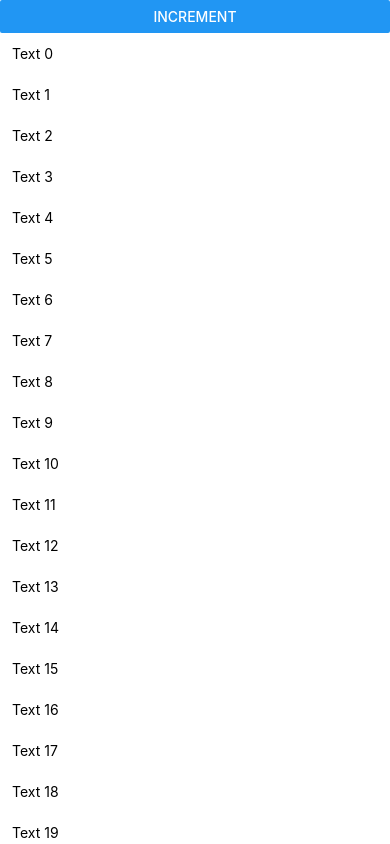
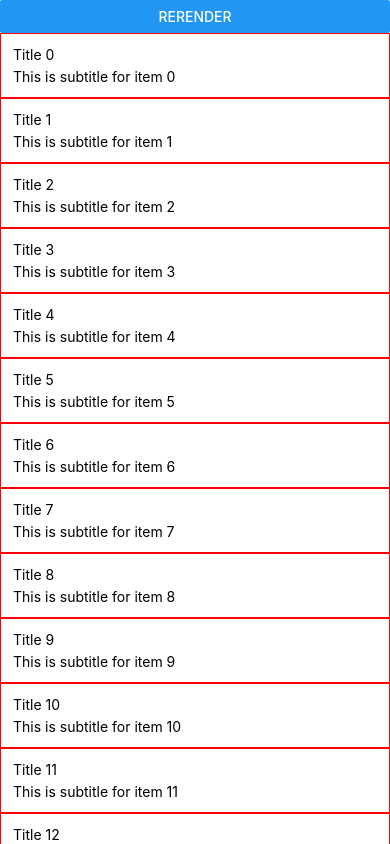
Before and after one commit to karan-zepto/styling-benchmarks, a React Native app: screen / in a window 390 px wide. Shown: the top 844 px of the page. Built offline with nearby package versions, Linux system fonts and the light colour scheme.

Commit message:
had app ready

```diff
--- a/package.json
+++ b/package.json
@@ -11,7 +11,8 @@
   },
   "dependencies": {
     "react": "18.3.1",
-    "react-native": "0.77.0"
+    "react-native": "0.77.0",
+    "zustand": "^5.0.3"
   },
   "devDependencies": {
     "@babel/core": "^7.25.2",
--- a/src/App.tsx
+++ b/src/App.tsx
@@ -1,24 +1,40 @@
-import React, {Profiler, ProfilerOnRenderCallback, useState} from 'react';
+import React, {
+  Profiler,
+  ProfilerOnRenderCallback,
+  useCallback,
+  useState,
+} from 'react';
 import {Button, View} from 'react-native';
 import Home from './components/Home';
+import LogBox from './LogBox';
+import useLogsStore from './store/useLogsStore';
 
 const App = () => {
   const [count, setCount] = useState(1);
+  const addLog = useLogsStore(state => state.addLog);
 
-  const onRender: ProfilerOnRenderCallback = (
-    id,
-    phase,
-    actualDuration, // time spent rendering the committed update
-  ) => {
-    console.log(`[Native] Pass ${count}: ${actualDuration} ms`);
-  };
+  const onRender: ProfilerOnRenderCallback = useCallback(
+    (
+      id,
+      phase,
+      actualDuration, // time spent rendering the committed update
+    ) => {
+      addLog(`[Native][${phase}] Pass ${count}: ${actualDuration} ms`);
+    },
+    [count, addLog],
+  );
+
+  const reRender = useCallback(() => {
+    setCount(prev => prev + 1);
+  }, []);
 
   return (
     <View>
-      <Button title="Increment" onPress={() => setCount(count + 1)} />
+      <Button title="Rerender" onPress={reRender} />
       <Profiler key={count} id="Home" onRender={onRender}>
         <Home />
       </Profiler>
+      <LogBox />
     </View>
   );
 };
--- /dev/null
+++ b/src/LogBox.tsx
@@ -0,0 +1,24 @@
+import React from 'react';
+import {ScrollView, StyleSheet, Text} from 'react-native';
+import useLogsStore from './store/useLogsStore';
+
+const LogBox = () => {
+  const logs = useLogsStore(state => state.logs);
+
+  return (
+    <ScrollView style={styles.root}>
+      {logs.map((log, i) => (
+        <Text key={i}>{log}</Text>
+      ))}
+    </ScrollView>
+  );
+};
+
+const styles = StyleSheet.create({
+  root: {
+    height: '50%',
+    backgroundColor: 'lightgray',
+  },
+});
+
+export default LogBox;
--- a/src/components/Home.tsx
+++ b/src/components/Home.tsx
@@ -1,24 +1,21 @@
 import React, {useCallback} from 'react';
-import {ScrollView, StyleSheet, Text, View} from 'react-native';
+import {ScrollView, StyleSheet} from 'react-native';
+import Item from './Item';
 
 let count = 250;
 let items = Array.from(Array(count).keys());
 
 const Home = () => {
   const renderItem = useCallback((i: number) => {
-    return (
-      <View key={i.toString()} style={styles.item}>
-        <Text>Text {i}</Text>
-      </View>
-    );
+    return <Item i={i} key={i.toString()} />;
   }, []);
 
-  return <ScrollView>{items.map(renderItem)}</ScrollView>;
+  return <ScrollView style={styles.root}>{items.map(renderItem)}</ScrollView>;
 };
 
 const styles = StyleSheet.create({
-  item: {
-    padding: 12,
+  root: {
+    height: '50%',
   },
 });
 
--- /dev/null
+++ b/src/components/Item.tsx
@@ -0,0 +1,32 @@
+import React, {useMemo} from 'react';
+import {View, Text, StyleSheet} from 'react-native';
+
+type Props = {
+  i: number;
+};
+
+const Item = ({i}: Props) => {
+  const styles = useMemo(() => createStyles('red', 12), []);
+
+  return (
+    <View style={styles.item}>
+      <Text>Title {i}</Text>
+      <Text>This is subtitle for item {i}</Text>
+    </View>
+  );
+};
+
+const createStyles = (color: string, paddding: number) =>
+  StyleSheet.create({
+    root: {
+      height: '50%',
+    },
+    item: {
+      borderColor: color,
+      borderWidth: 1,
+      padding: paddding,
+      gap: 5,
+    },
+  });
+
+export default Item;
--- /dev/null
+++ b/src/store/useLogsStore.ts
@@ -0,0 +1,17 @@
+import {create} from 'zustand';
+
+interface State {
+  logs: string[];
+  addLog(log: string): void;
+}
+
+const useLogsStore = create<State>(set => ({
+  logs: [],
+  addLog: log => {
+    set(state => ({
+      logs: [...state.logs, log],
+    }));
+  },
+}));
+
+export default useLogsStore;
```
Also changed, not shown: 1 other file (tests, documents, lock files or other folders).
